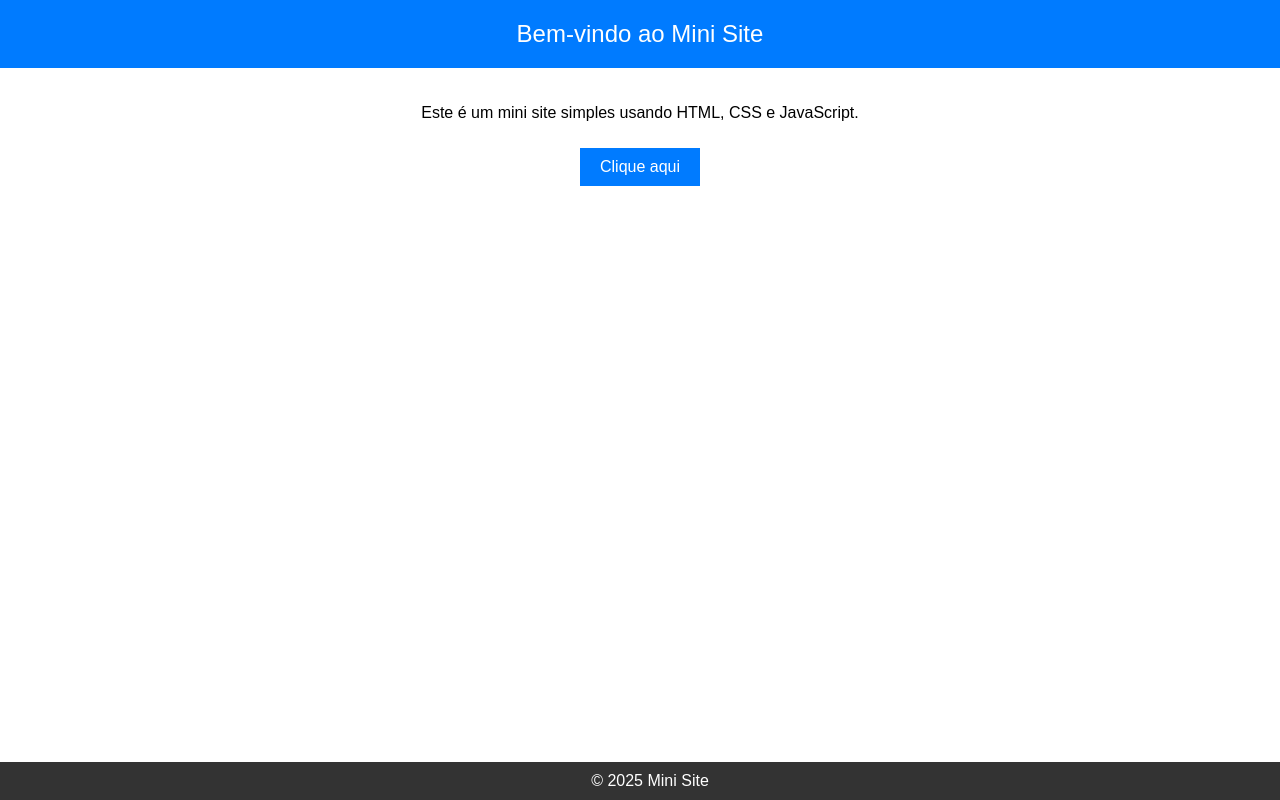
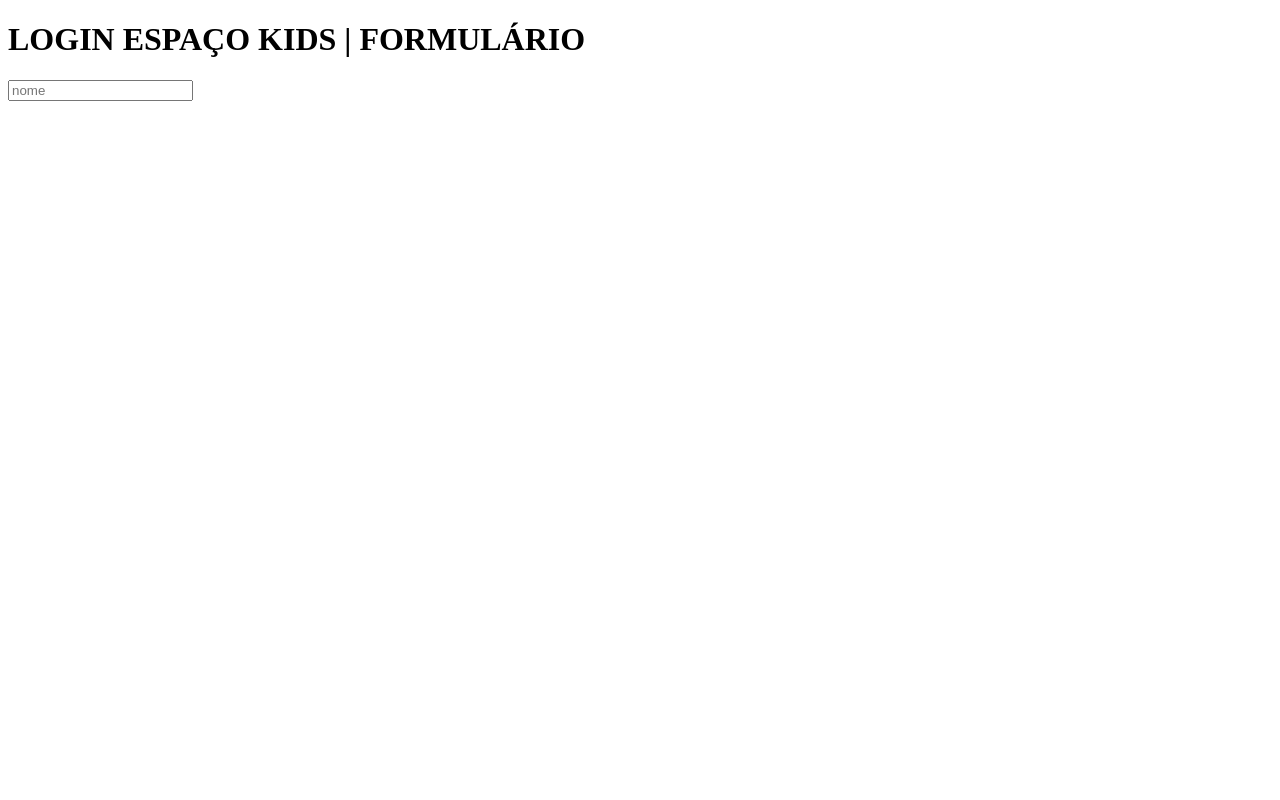
Before and after one commit to andreyrlk/Projeto-KIDS, a plain HTML site: page index.html in a window 1280 px wide. Drawn offline with Linux system fonts and the light colour scheme.

Commit message:
HTML LOGIN

```diff
--- a/index.html
+++ b/index.html
@@ -1,60 +1,14 @@
 <!DOCTYPE html>
-<html lang="pt-BR">
+<html lang="pt-br">
 <head>
     <meta charset="UTF-8">
     <meta name="viewport" content="width=device-width, initial-scale=1.0">
-    <title>Mini Site</title>
-    <style>
-        body {
-            font-family: Arial, sans-serif;
-            margin: 0;
-            padding: 0;
-            text-align: center;
-        }
-        header {
-            background: #007BFF;
-            color: white;
-            padding: 20px;
-            font-size: 24px;
-        }
-        main {
-            padding: 20px;
-        }
-        footer {
-            background: #333;
-            color: white;
-            padding: 10px;
-            position: absolute;
-            bottom: 0;
-            width: 100%;
-        }
-        button {
-            padding: 10px 20px;
-            font-size: 16px;
-            background: #007BFF;
-            color: white;
-            border: none;
-            cursor: pointer;
-            margin-top: 10px;
-        }
-    </style>
+    <title>Document</title>
 </head>
 <body>
-    <header>
-        Bem-vindo ao Mini Site
-    </header>
-    <main>
-        <p>Este é um mini site simples usando HTML, CSS e JavaScript.</p>
-        <button onclick="mostrarMensagem()">Clique aqui</button>
-    </main>
-    <footer>
-        &copy; 2025 Mini Site
-    </footer>
-
-    <script>
-        function mostrarMensagem() {
-            alert("Olá! Você clicou no botão.");
-        }
-    </script>
+    <div>
+        <H1>LOGIN ESPAÇO KIDS | FORMULÁRIO </H1>
+        <input type="text" placeholder="nome">
+    </div>
 </body>
 </html>
```
